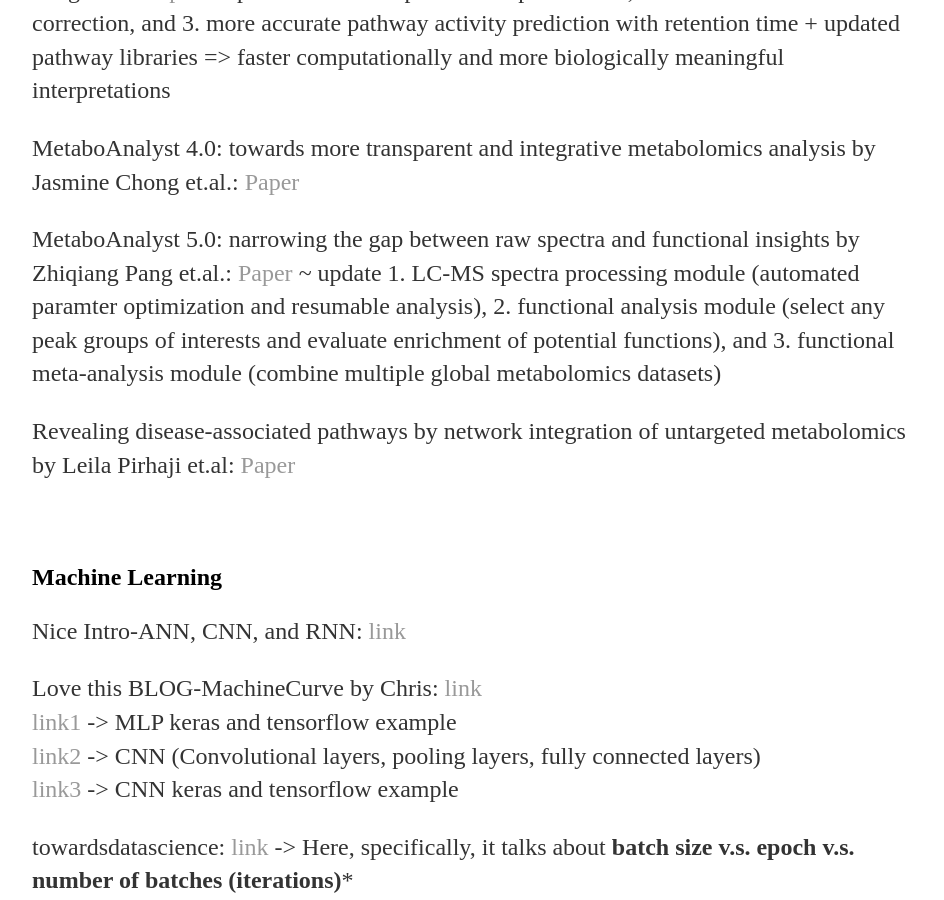
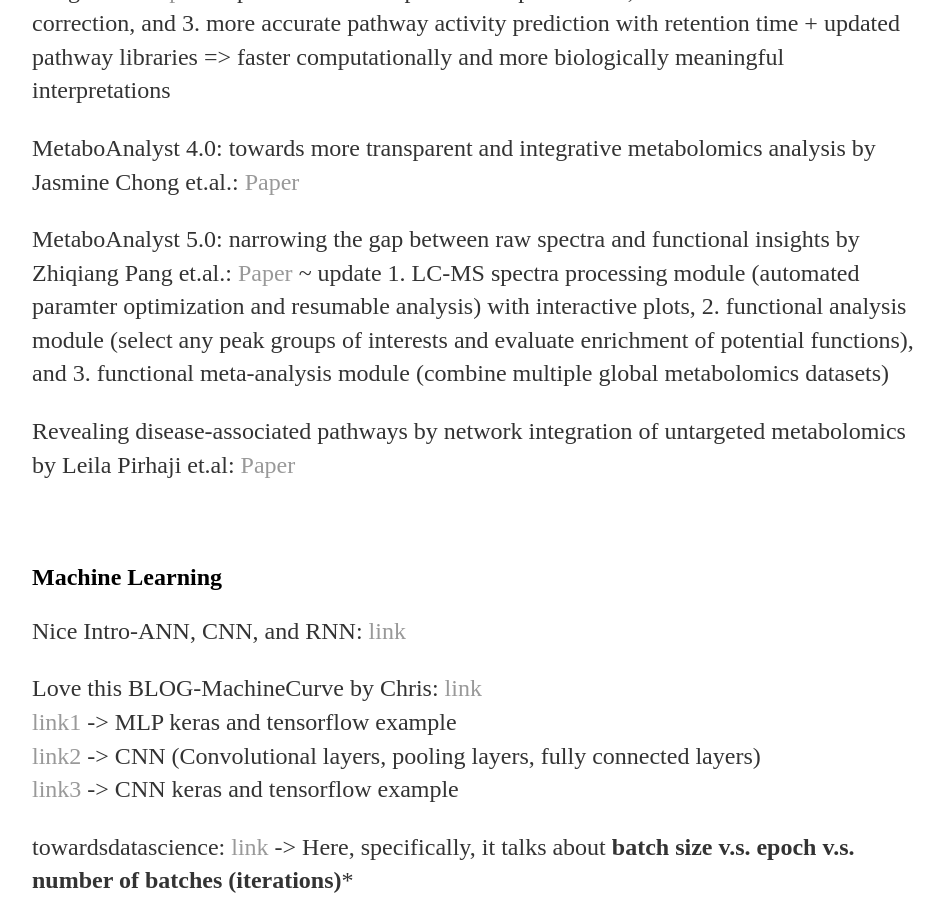
Before and after one commit to yjkweon24/yjkweon24.github.io, a Jekyll site: the page built from _posts/2019-03-16-Academic.md, in a window 1280 px wide and 900 px high, scrolled down 2754 px. Shown: the whole window, without its empty margins (160-1104 px from the left). Built offline with Jekyll 4.4.1, drawn with Linux system fonts in a browser that asks for light colours.

Commit message:
Update 2019-03-16-Academic.md

```diff
--- a/_posts/2019-03-16-Academic.md
+++ b/_posts/2019-03-16-Academic.md
@@ -65,7 +65,7 @@
 
 MetaboAnalyst 4.0: towards more transparent and integrative metabolomics analysis by Jasmine Chong et.al.: [Paper](https://www.ncbi.nlm.nih.gov/pmc/articles/PMC6030889/)
 
-MetaboAnalyst 5.0: narrowing the gap between raw spectra and functional insights by Zhiqiang Pang et.al.: [Paper](https://academic.oup.com/nar/advance-article/doi/10.1093/nar/gkab382/6279832) ~ update 1. LC-MS spectra processing module (automated paramter optimization and resumable analysis), 2. functional analysis module (select any peak groups of interests and evaluate enrichment of potential functions), and 3. functional meta-analysis module (combine multiple global metabolomics datasets)
+MetaboAnalyst 5.0: narrowing the gap between raw spectra and functional insights by Zhiqiang Pang et.al.: [Paper](https://academic.oup.com/nar/advance-article/doi/10.1093/nar/gkab382/6279832) ~ update 1. LC-MS spectra processing module (automated paramter optimization and resumable analysis) with interactive plots, 2. functional analysis module (select any peak groups of interests and evaluate enrichment of potential functions), and 3. functional meta-analysis module (combine multiple global metabolomics datasets)
 
 Revealing disease-associated pathways by network integration of untargeted metabolomics by Leila Pirhaji et.al: [Paper](https://www.ncbi.nlm.nih.gov/pmc/articles/PMC5209295/)
 
```
